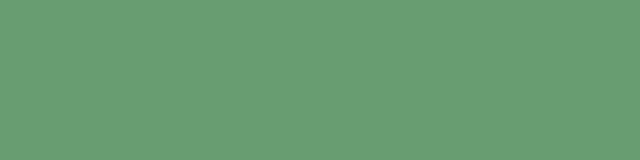
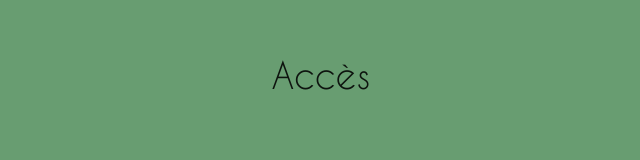
Before and after one commit to GregdTd/gregdtd.github.io, a React (Vite) app: page / in a window 1280 px wide. Shown: the part 946-1106 px from the top of the page, without its empty margins (319-959 px from the left). Built offline with nearby package versions, Linux system fonts and the light colour scheme.

Commit message:
Create specific Section layout

```diff
--- a/src/pages/Place.tsx
+++ b/src/pages/Place.tsx
@@ -1,5 +1,5 @@
 import { SectionWrapper } from '../styles/Layout'
 
 export const Place: React.FC = () => {
-    return <SectionWrapper id="place"></SectionWrapper>
+    return <SectionWrapper id="place" title="Accès"></SectionWrapper>
 }
--- a/src/styles/Layout.tsx
+++ b/src/styles/Layout.tsx
@@ -1,8 +1,20 @@
 import styled from 'styled-components'
 
-export const SectionWrapper = styled.section`
+export const SectionWrapper: React.FC<{ title: string; id: string; children?: React.ReactNode }> = ({ title, id, children }) => {
+    return (
+        <Section id={id}>
+            <Title>{title}</Title>
+            {children}
+        </Section>
+    )
+}
+const Section = styled.section`
     height: 100vh;
     width: 100%;
     text-align: center;
     padding-top: 80px;
 `
+
+const Title = styled.h1`
+    font-size: 36px;
+`
```
